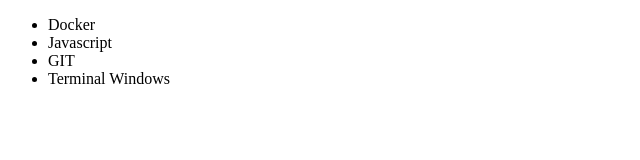
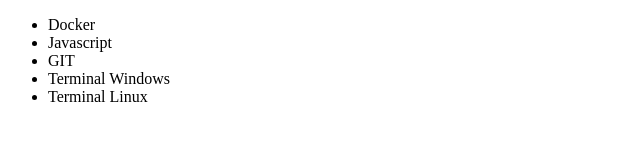
Before and after one commit to rodrigondb1/curso, a plain HTML site: page index.html in a window 1280 px wide. Shown: the whole page, without its empty margins (0-640 px from the left). Drawn offline with Linux system fonts and the light colour scheme.

Commit message:
Adicionando novo curso na lista

```diff
--- a/index.html
+++ b/index.html
@@ -12,6 +12,7 @@
         <li>Javascript</li>
         <li>GIT</li>
         <li>Terminal Windows</li>
+        <li>Terminal Linux</li>
     </ul>
 </body>
 </html>
```
